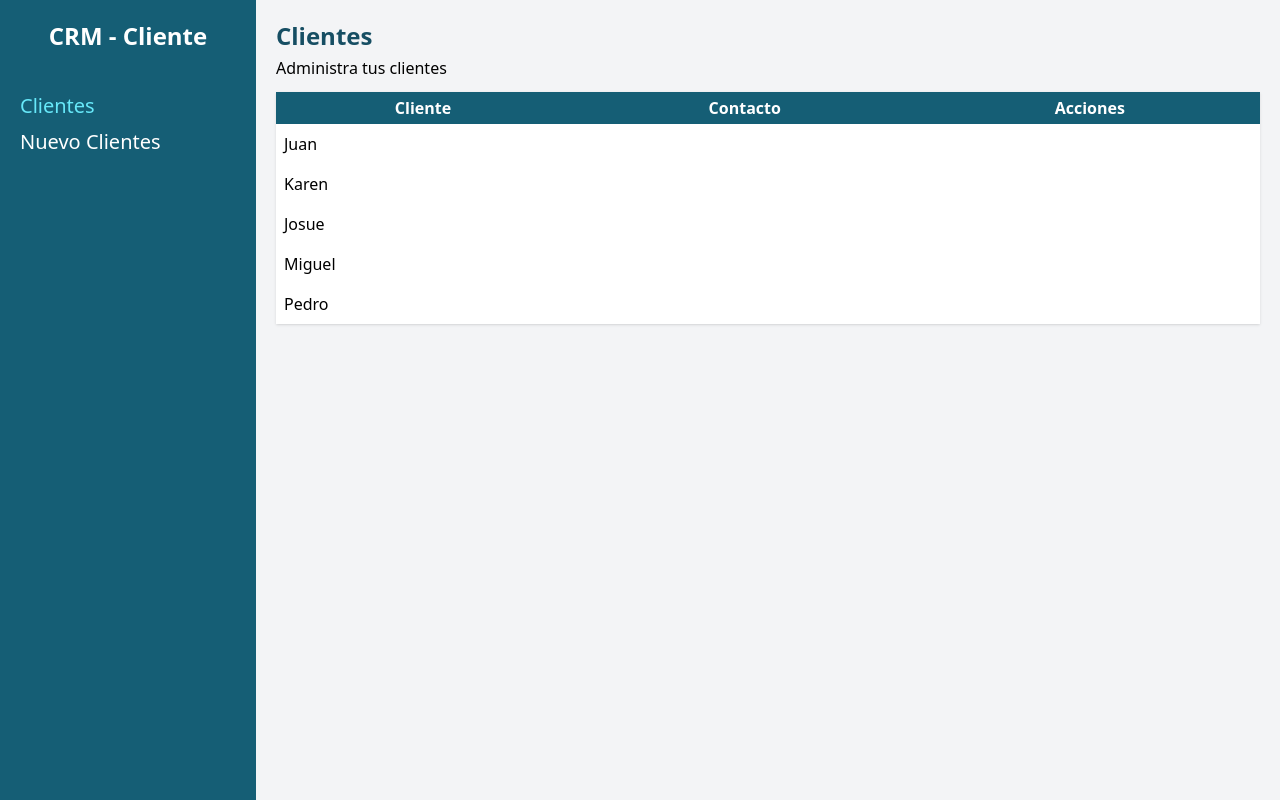
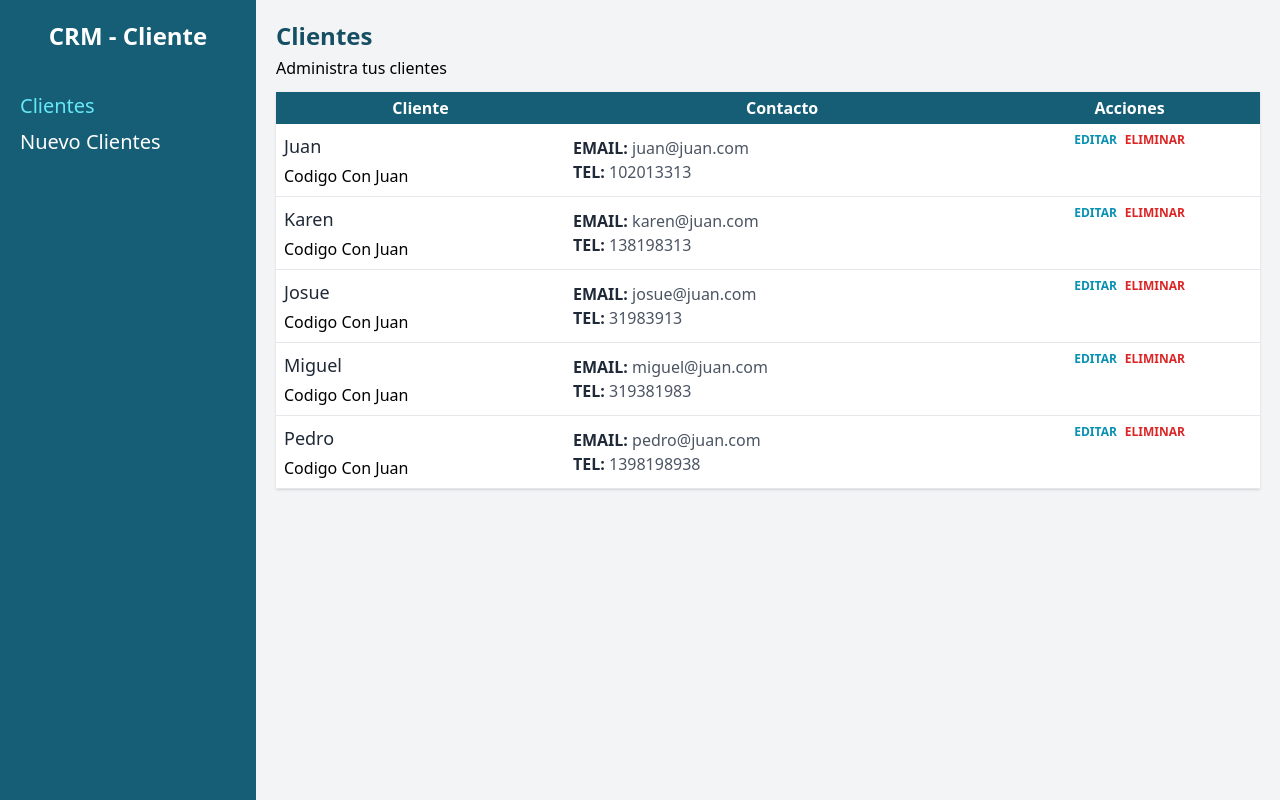
Before and after one commit to epe0413/crm-react-2.0, a React (Vite) app: page / in a window 1280 px wide. Built offline with nearby package versions, Linux system fonts and the light colour scheme.

Commit message:
Mostrando el Resto de la Información

```diff
--- a/src/components/Cliente.jsx
+++ b/src/components/Cliente.jsx
@@ -3,9 +3,24 @@ const Cliente = ({cliente}) => {
 
     const { nombre, empresa, email, telefono, id } = cliente
     return (
-        <tr className="hover:bg-cyan-50">
+        <tr className="hover:bg-gray-100 border-b">
+            <td className='p-2 space-y-1'>
+                <p className="text-lg text-gray-800">{nombre}</p>
+                <p>{empresa}</p>
+            </td>
             <td className='p-2'>
-                {nombre}
+                <p className="text-gray-600"> <span className="text-gray-800 uppercase font-bold">EMAIL: </span>{email}</p>
+                <p className="text-gray-600"> <span className="text-gray-800 uppercase font-bold">Tel: </span>{telefono}</p>
+            </td>
+            <td className='p-2 flex gap-2 justify-center'>
+                <button
+                    type="button"
+                    className="text-cyan-600 hover:text-cyan-700 uppercase font-bold text-xs"
+                >Editar</button>
+                <button
+                    type="button"
+                    className="text-red-600 hover:text-red-700 uppercase font-bold text-xs"
+                >Eliminar</button>
             </td>
         </tr>
     )
```
